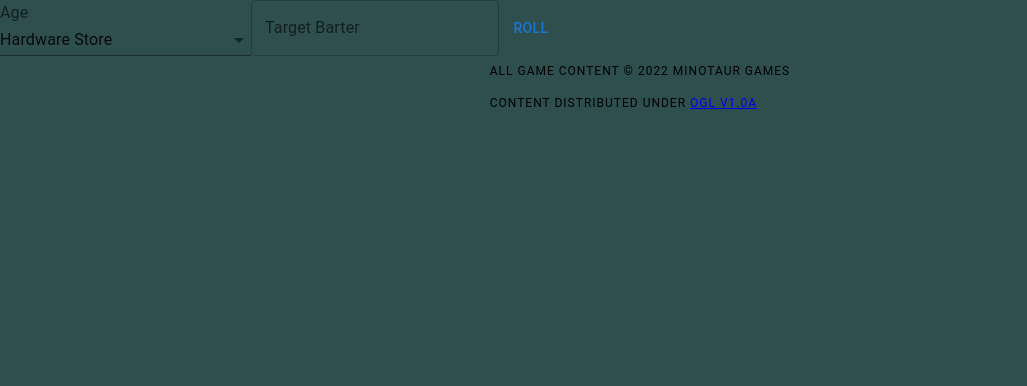
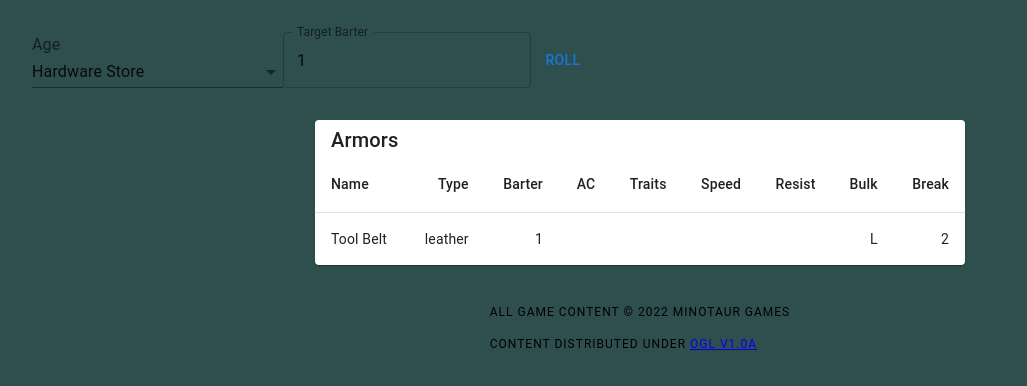
Before and after one commit to ken-bimmel/hopefinder-gm, a React (Create React App) app: page / in a window 1280 px wide. Both pictures are taken after a click on the button "ROLL". Shown: the top 386 px of the page, without its empty margins (0-1027 px from the left). Built offline with nearby package versions, Linux system fonts and the light colour scheme.

Commit message:
Add basic rolling and display

```diff
--- a/src/App.js
+++ b/src/App.jsx
@@ -7,11 +7,14 @@ import {
   TextField,
   Typography,
 } from "@mui/material";
-import { LOOT_AREAS, LOOT_TABLE } from "./data/lootTables";
+import { LOOT_AREAS } from "./data/lootTables";
+import rollTable from "./services/rollTable";
+import ArmorTable from "./components/ArmorTable";
 
 function App() {
   const [selectedTable, setSelectedTable] = useState(LOOT_AREAS[0]);
   const [targetBarter, setTargetBarter] = useState(1);
+  const [rolledItems, setRolledItems] = useState([]);
 
   const updateSelectedTable = function (event) {
     setSelectedTable(event.target.value);
@@ -20,9 +23,9 @@ function App() {
     setTargetBarter(event.target.value);
   };
 
-  const rollTable = function () {
-    const table = LOOT_TABLE[selectedTable];
-    console.log(table, targetBarter);
+  const rollWithValues = function () {
+    const results = rollTable(selectedTable, targetBarter);
+    setRolledItems(results);
   };
 
   return (
@@ -31,6 +34,8 @@ function App() {
       direction="column"
       justifyContent="space-between"
       alignItems="center"
+      spacing={4}
+      style={{ padding: "32px" }}
     >
       <Grid item style={{ width: "100%" }}>
         <Grid
@@ -65,13 +70,17 @@ function App() {
               id="target-barter-select"
               label="Target Barter"
               type="number"
+              defaultValue={1}
               onChange={updateTargetBarter}
             />
           </Grid>
           <Grid item>
-            <Button onClick={rollTable}>Roll</Button>
+            <Button onClick={rollWithValues}>Roll</Button>
           </Grid>
         </Grid>
+      </Grid>
+      <Grid item>
+        <ArmorTable armorItems={rolledItems} />
       </Grid>
       <Grid item>
         <Grid container direction="column">
--- /dev/null
+++ b/src/components/ArmorTable.jsx
@@ -0,0 +1,65 @@
+import {
+  TableContainer,
+  Table,
+  TableHead,
+  TableRow,
+  TableCell,
+  TableBody,
+  Paper,
+  Typography,
+} from "@mui/material";
+import PropTypes from "prop-types";
+
+function ArmorTable({ armorItems }) {
+  return (
+    <TableContainer component={Paper}>
+      <Typography
+        variant="h6"
+        style={{ paddingLeft: "16px", paddingTop: "4px" }}
+      >
+        Armors
+      </Typography>
+      <Table sx={{ minWidth: 650 }} aria-label="simple table">
+        <TableHead>
+          <TableRow>
+            <TableCell>Name</TableCell>
+            <TableCell align="right">Type</TableCell>
+            <TableCell align="right">Barter</TableCell>
+            <TableCell align="right">AC</TableCell>
+            <TableCell align="right">Traits</TableCell>
+            <TableCell align="right">Speed</TableCell>
+            <TableCell align="right">Resist</TableCell>
+            <TableCell align="right">Bulk</TableCell>
+            <TableCell align="right">Break</TableCell>
+          </TableRow>
+        </TableHead>
+        <TableBody>
+          {armorItems.map((row, index) => (
+            <TableRow
+              key={row.name + " " + index}
+              sx={{ "&:last-child td, &:last-child th": { border: 0 } }}
+            >
+              <TableCell component="th" scope="row">
+                {row.name}
+              </TableCell>
+              <TableCell align="right">{row.type}</TableCell>
+              <TableCell align="right">{row.barter}</TableCell>
+              <TableCell align="right">{row.ac}</TableCell>
+              <TableCell align="right">{row.traits}</TableCell>
+              <TableCell align="right">{row.speed}</TableCell>
+              <TableCell align="right">{row.resist}</TableCell>
+              <TableCell align="right">{row.bulk}</TableCell>
+              <TableCell align="right">{row.break}</TableCell>
+            </TableRow>
+          ))}
+        </TableBody>
+      </Table>
+    </TableContainer>
+  );
+}
+
+ArmorTable.propTypes = {
+  armorItems: PropTypes.array,
+};
+
+export default ArmorTable;
--- a/src/data/lootTables.js
+++ b/src/data/lootTables.js
@@ -1388,7 +1388,7 @@ const BACKPACK = {
   break: "4",
 };
 const HARDHAT = {
-  category: "armor",
+  category: "gear",
   name: "Bike Helmet/Hardhat ",
   type: "synthetic",
   barter: "3",
@@ -1412,7 +1412,7 @@ const HOLSTER = {
   break: "2",
 };
 const MILITARY_HELMET = {
-  category: "armor",
+  category: "gear",
   name: "Military Helmet ",
   type: "synthetic",
   barter: "5",
@@ -1649,11 +1649,15 @@ const LOOT_TABLE = {
   [HARDWARE_STORE]: [
     {
       item: TOOL_BELT,
-      weighting: 1,
+      weighting: 3,
     },
     {
       item: WRENCH,
       weighting: 1,
+    },
+    {
+      item: IMPROVISED_SHIELD,
+      weighting: 2,
     },
   ],
   [BIG_BOX]: [],
--- /dev/null
+++ b/src/services/rollTable.js
@@ -0,0 +1,34 @@
+import { LOOT_TABLE } from "../data/lootTables";
+
+function buildWeightedTable(table) {
+  const weightedTable = [];
+  for (let entry of table) {
+    const weighting = entry.weighting;
+    for (let i = 0; i < weighting; i++) {
+      weightedTable.push(entry.item);
+    }
+  }
+  return weightedTable;
+}
+
+function rollOnTable(table) {
+  const max = table.length;
+  const randomIndex = Math.floor(Math.random() * max);
+  // console.log(table, max, randomIndex);
+  return table[randomIndex];
+}
+
+function rollTable(selectedTable, targetBarter) {
+  const table = LOOT_TABLE[selectedTable];
+  const weightedTable = buildWeightedTable(table);
+  let accruedBarter = 0;
+  const rolledItems = [];
+  while (accruedBarter < targetBarter) {
+    const rolledItem = rollOnTable(weightedTable);
+    rolledItems.push(rolledItem);
+    accruedBarter += parseInt(rolledItem.barter);
+  }
+  return rolledItems;
+}
+
+export default rollTable;
```
Also changed, not shown: src/index.jsx (renamed from src/index.js).
